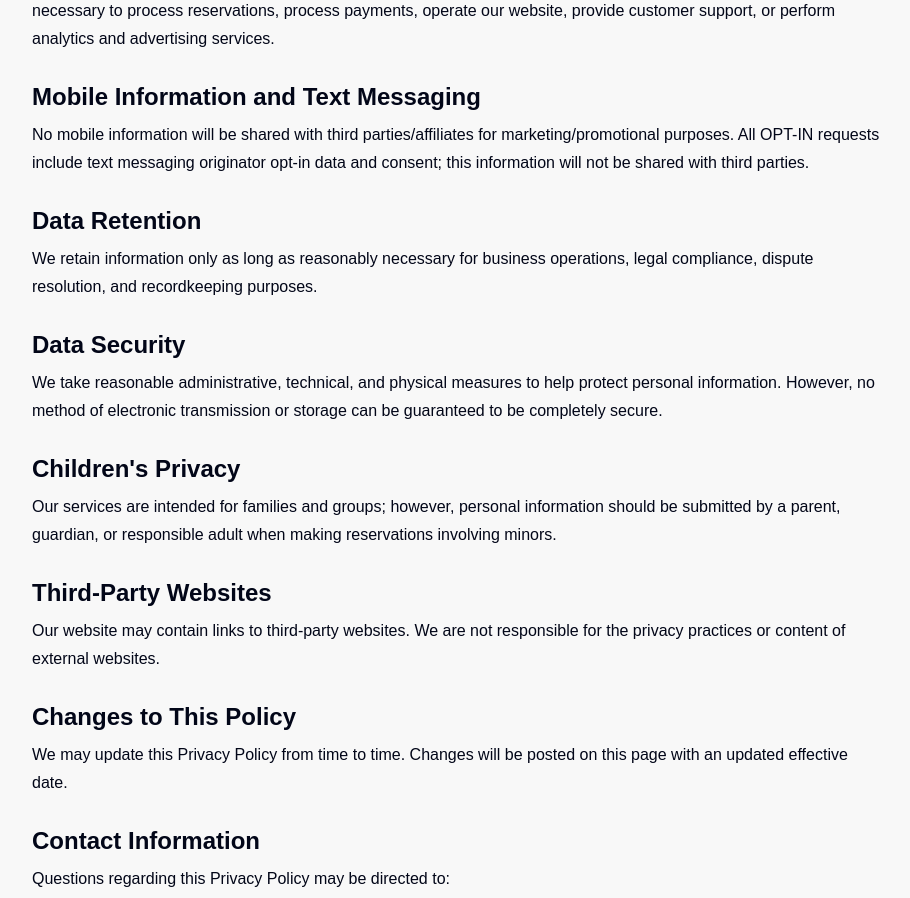
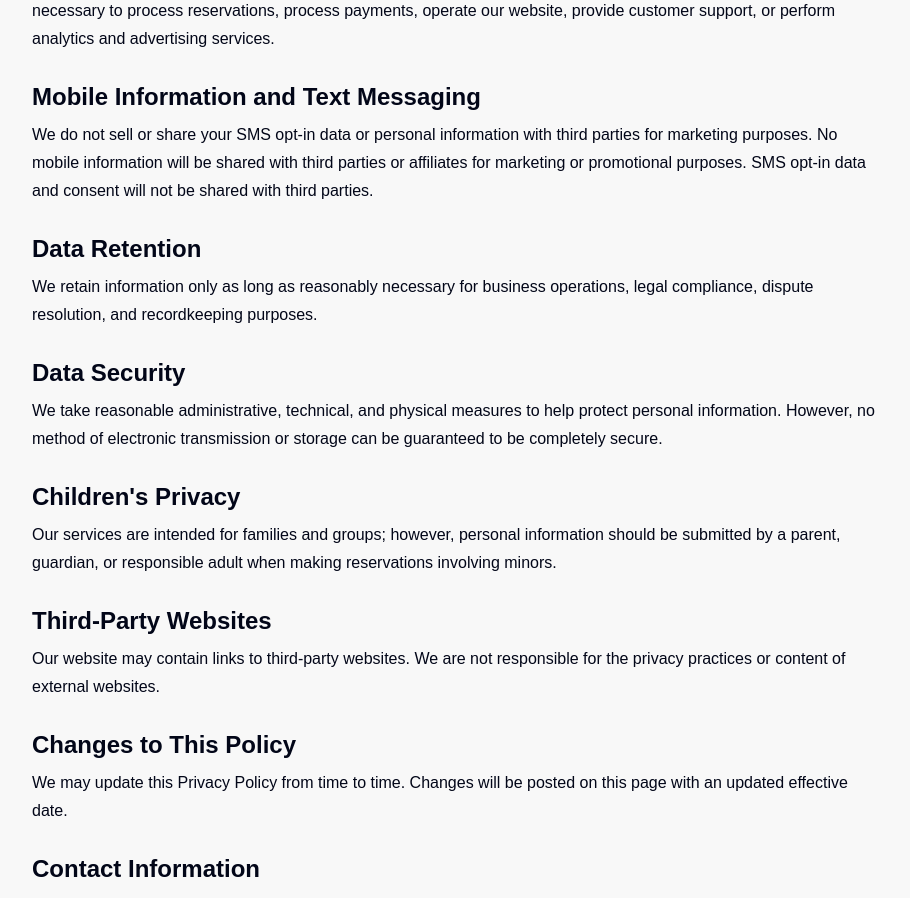
Before and after one commit to 2playergames2024-arch/escaperoom-site, a Next.js app: page /privacy-policy in a window 1280 px wide. Shown: the part 940-1838 px from the top of the page, without its empty margins (184-1094 px from the left). Built offline with nearby package versions, Linux system fonts and the light colour scheme.

Commit message:
Update SMS privacy language for Twilio compliance

```diff
--- a/app/privacy-policy/page.tsx
+++ b/app/privacy-policy/page.tsx
@@ -25,7 +25,7 @@ export default function PrivacyPolicyPage() {
             ["Information Sharing", "We do not sell personal information. Information may be shared with trusted third-party service providers when necessary to process reservations, process payments, operate our website, provide customer support, or perform analytics and advertising services."],
             [
               "Mobile Information and Text Messaging",
-              "No mobile information will be shared with third parties/affiliates for marketing/promotional purposes. All OPT-IN requests include text messaging originator opt-in data and consent; this information will not be shared with third parties.",
+              "We do not sell or share your SMS opt-in data or personal information with third parties for marketing purposes. No mobile information will be shared with third parties or affiliates for marketing or promotional purposes. SMS opt-in data and consent will not be shared with third parties."
             ],
             ["Data Retention", "We retain information only as long as reasonably necessary for business operations, legal compliance, dispute resolution, and recordkeeping purposes."],
             ["Data Security", "We take reasonable administrative, technical, and physical measures to help protect personal information. However, no method of electronic transmission or storage can be guaranteed to be completely secure."],
```
Lines whose indentation alone changed are shown as unchanged.
